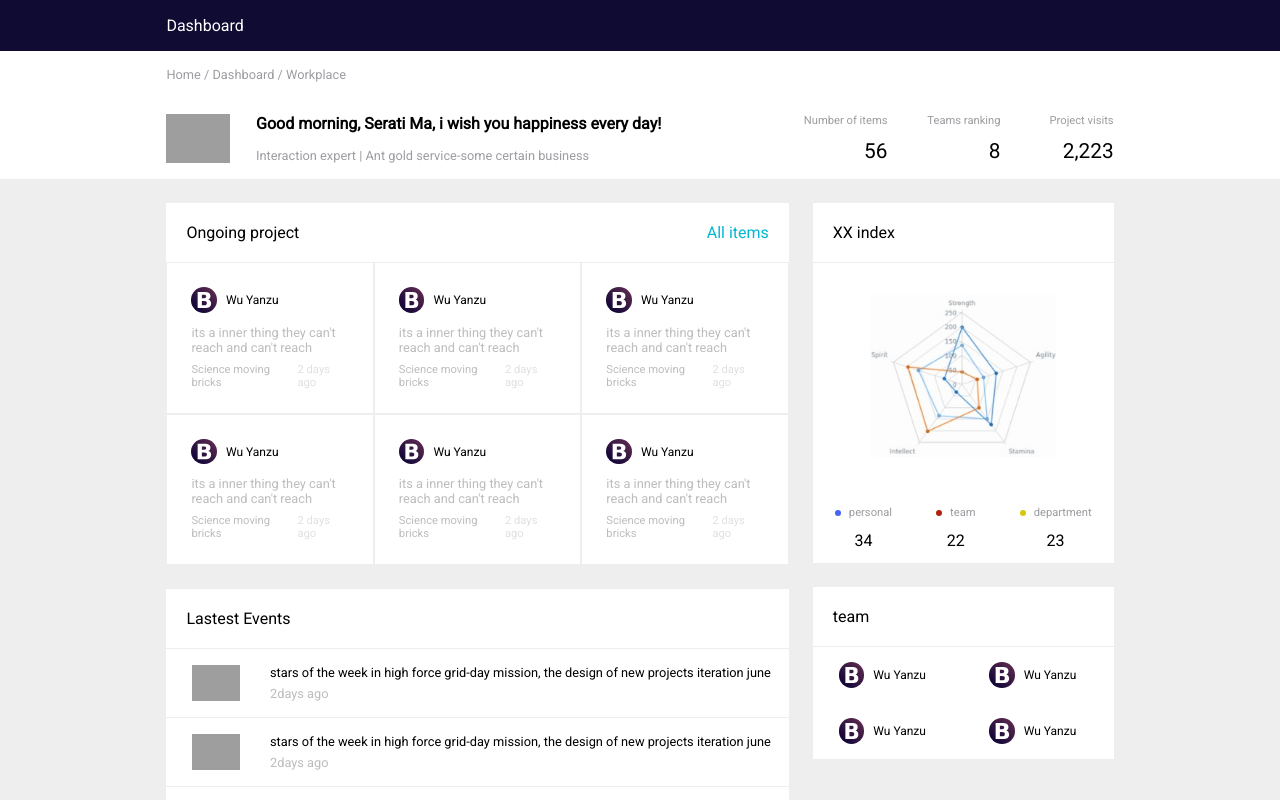
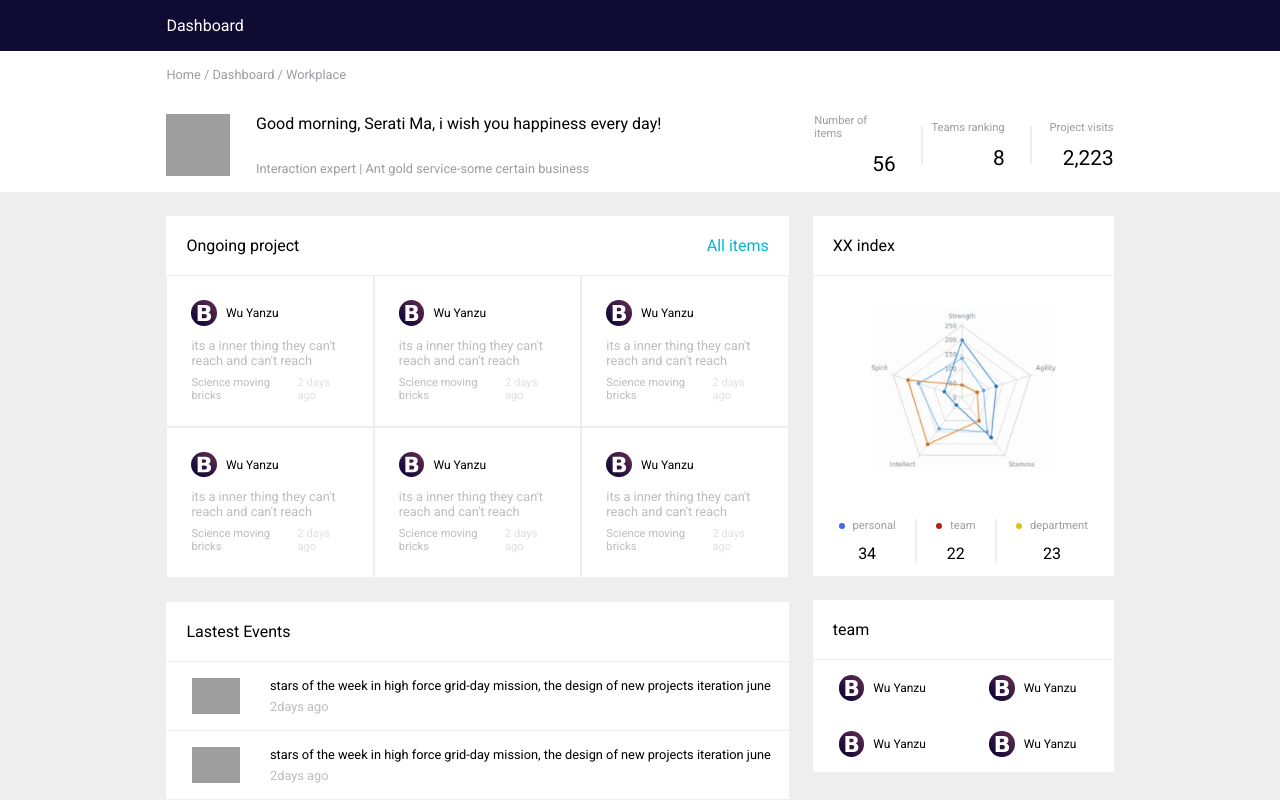
Before and after one commit to nicokurogane/react-dashboard, a React (Create React App) app: page / in a window 1280 px wide. Shown: the top 800 px of the page. Built offline with nearby package versions, Linux system fonts and the light colour scheme; grey boxes are pictures that could not be loaded.

Commit message:
Added dividers to chart legends

```diff
--- a/src/app.css
+++ b/src/app.css
@@ -1,5 +1,9 @@
 @import url('https://fonts.googleapis.com/css?family=Roboto&display=swap');
 
+* {
+    box-sizing: border-box;
+    font-family: "Roboto", sans-serif;
+  }
 
 body{
     background-color: #eeeeee;
--- a/src/components/counter/counter.css
+++ b/src/components/counter/counter.css
@@ -1,5 +1,5 @@
 .counter-container{
-    width:  25%;
+    width:  18%;
     display: flex;
     flex-direction: column;
     justify-content: center;
--- a/src/components/graphic_card/GraphicCard.js
+++ b/src/components/graphic_card/GraphicCard.js
@@ -1,11 +1,9 @@
-import React from 'react';
-import ChartLegend from '../chart_legend/ChartLegend';
+import React from "react";
+import ChartLegend from "../chart_legend/ChartLegend";
 
-import './graphiccard.css';
+import "./graphiccard.css";
 
-import radarChart from './radar-charts.jpg';
-
-
+import radarChart from "./radar-charts.jpg";
 
 const GraphinCard = () => {
   return (
@@ -14,15 +12,23 @@ const GraphinCard = () => {
         <span>XX index</span>
       </div>
       <div className="graphic-card-info-container">
-                <img src={radarChart} alt="radar chart" className="radar-chart"/>
+        <img src={radarChart} alt="radar chart" className="radar-chart" />
         <div className="chart-scores-container">
-                <ChartLegend props={{ title: "personal", number: "34", color: "#4263f5" }} />
-                <ChartLegend props={{ title: "team", number: "22", color: "#b0240e"  }} />
-                <ChartLegend props={{ title: "department", number: "23", color: "#d6c90d"  }} />
+          <ChartLegend
+            props={{ title: "personal", number: "34", color: "#4263f5" }}
+          />
+          <div className="vbar-legend" />
+          <ChartLegend
+            props={{ title: "team", number: "22", color: "#b0240e" }}
+          />
+          <div className="vbar-legend" />
+          <ChartLegend
+            props={{ title: "department", number: "23", color: "#d6c90d" }}
+          />
         </div>
       </div>
     </div>
   );
-}
+};
 
 export default GraphinCard;
--- a/src/components/graphic_card/graphiccard.css
+++ b/src/components/graphic_card/graphiccard.css
@@ -19,7 +19,13 @@
 
 .chart-scores-container{
     padding: 1vw 0;
-   /* margin-top: 3vh;*/
     display: flex;
-    justify-content: space-around;
+    justify-content: center;
 }
+
+.vbar-legend {
+    width: 2px;
+    height: 5.5vh;
+    background-color: #eeeeee;
+    margin:0 1.5vw;
+}
--- a/src/components/navbar/NavBar.js
+++ b/src/components/navbar/NavBar.js
@@ -1,6 +1,6 @@
-import React from 'react';
+import React from "react";
 import Counter from "../counter/Counter";
-import "./navbar.css"
+import "./navbar.css";
 
 const NavBar = () => {
   return (
@@ -11,27 +11,41 @@ const NavBar = () => {
           <span>Home / Dashboard / Workplace</span>
         </div>
         <div className="main-container">
-
           <div className="user-salute-container">
-                    <img className="profile-img" src="https://vignette1.wikia.nocookie.net/sote-rp/images/c/c4/User-placeholder.png/revision/latest?cb=20150624004222" alt="Img here"></img>
+            <img
+              className="profile-img"
+              src="https://vignette1.wikia.nocookie.net/sote-rp/images/c/c4/User-placeholder.png/revision/latest?cb=20150624004222"
+              alt="Img here"
+            />
             <div className="user-salute-sub-container">
-                        <span className="main-salute">Good morning, Serati Ma, i wish you happiness every day!</span>
+              <span className="main-salute">
+                Good morning, Serati Ma, i wish you happiness every day!
+              </span>
               <span className="user-background">
                 Interaction expert | Ant gold service-some certain business
               </span>
             </div>
           </div>
           <div className="counters-container">
-                    <Counter className="counter-component" props={{ title: "Number of items", number: "56" }} />
-
-                    <Counter className="counter-component" props={{ title: "Teams ranking", number: "8" }} />
-
-                    <Counter className="counter-component" props={{ title: "Project visits", number: "2,223" }} />
+            <Counter
+              className="counter-component"
+              props={{ title: "Number of items", number: "56" }}
+            />
+            <div className="vbar" />
+            <Counter
+              className="counter-component"
+              props={{ title: "Teams ranking", number: "8" }}
+            />
+            <div className="vbar" />
+            <Counter
+              className="counter-component"
+              props={{ title: "Project visits", number: "2,223" }}
+            />
           </div>
         </div>
       </div>
     </>
   );
-}
+};
 
 export default NavBar;
--- a/src/components/navbar/navbar.css
+++ b/src/components/navbar/navbar.css
@@ -1,77 +1,79 @@
-*{
-    box-sizing: border-box;
-    font-family: 'Roboto', sans-serif;
-}
 
-body{
+
+body {
   margin: 0;
 }
 
-header{
-
+header {
   background-color: #0f0b33;
   color: #ffffff;
-    padding:  2vh 13vw;
+  padding: 2vh 13vw;
 }
 
-.header-container{
+.header-container {
   background-color: #ffffff;
 }
 
-.main-container{
+.main-container {
   padding-top: 2vh;
-    padding-bottom:2vh;
-    padding-left:13vw;
-    padding-right:13vw;
+  padding-bottom: 2vh;
+  padding-left: 13vw;
+  padding-right: 13vw;
   display: flex;
   flex-wrap: wrap;
 }
 
-.breadcumb-container{
+.breadcumb-container {
   padding-top: 2vh;
   padding-bottom: 2vh;
-    padding-left:13vw;
+  padding-left: 13vw;
   font-size: 0.8rem;
-    color:#9c9da1;
+  color: #9c9da1;
 }
 
-.user-salute-container{
+.user-salute-container {
   display: flex;
   justify-content: space-between;
 }
 
-.profile-img{
+.profile-img {
   width: 4rem;
   margin-right: 2vw;
 }
 
-.counters-container{
+.counters-container {
   display: flex;
   justify-content: flex-end;
   flex-grow: 1;
-
 }
 
-.user-salute-sub-container{
+.vbar {
+    width: 2px;
+    height: 60%;
+    background-color: #eeeeee;
+    margin-left: 2vw;
+    align-self: center;
+  }
+
+.user-salute-sub-container {
   display: flex;
   flex-direction: column;
   justify-content: space-between;
 }
 
-.main-salute{
-    font-weight: 600;
+.main-salute {
+  font-weight: 500;
 }
 
-.user-background{
+.user-background {
   font-size: 0.8em;
-    color:#9c9da1;
+  color: #9c9da1;
 }
 
-
-@media screen and (max-width: 991px){
-    .counters-container{
+@media screen and (max-width: 991px) {
+  .counters-container {
     margin-top: 6vh;
-        justify-content:space-between;
+    justify-content: space-between;
     flex-grow: 1;
   }
 }
```
Lines whose indentation alone changed are shown as unchanged.
